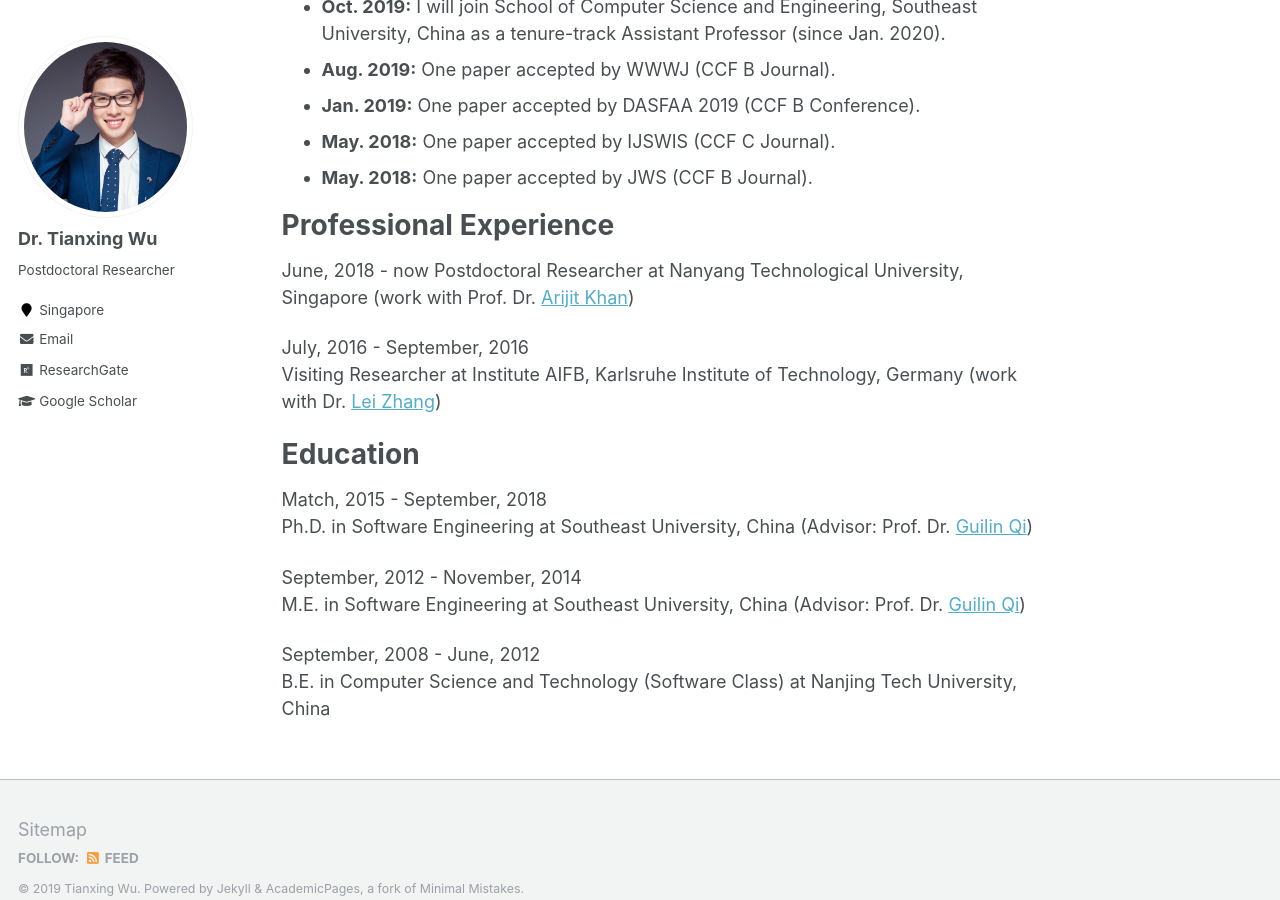
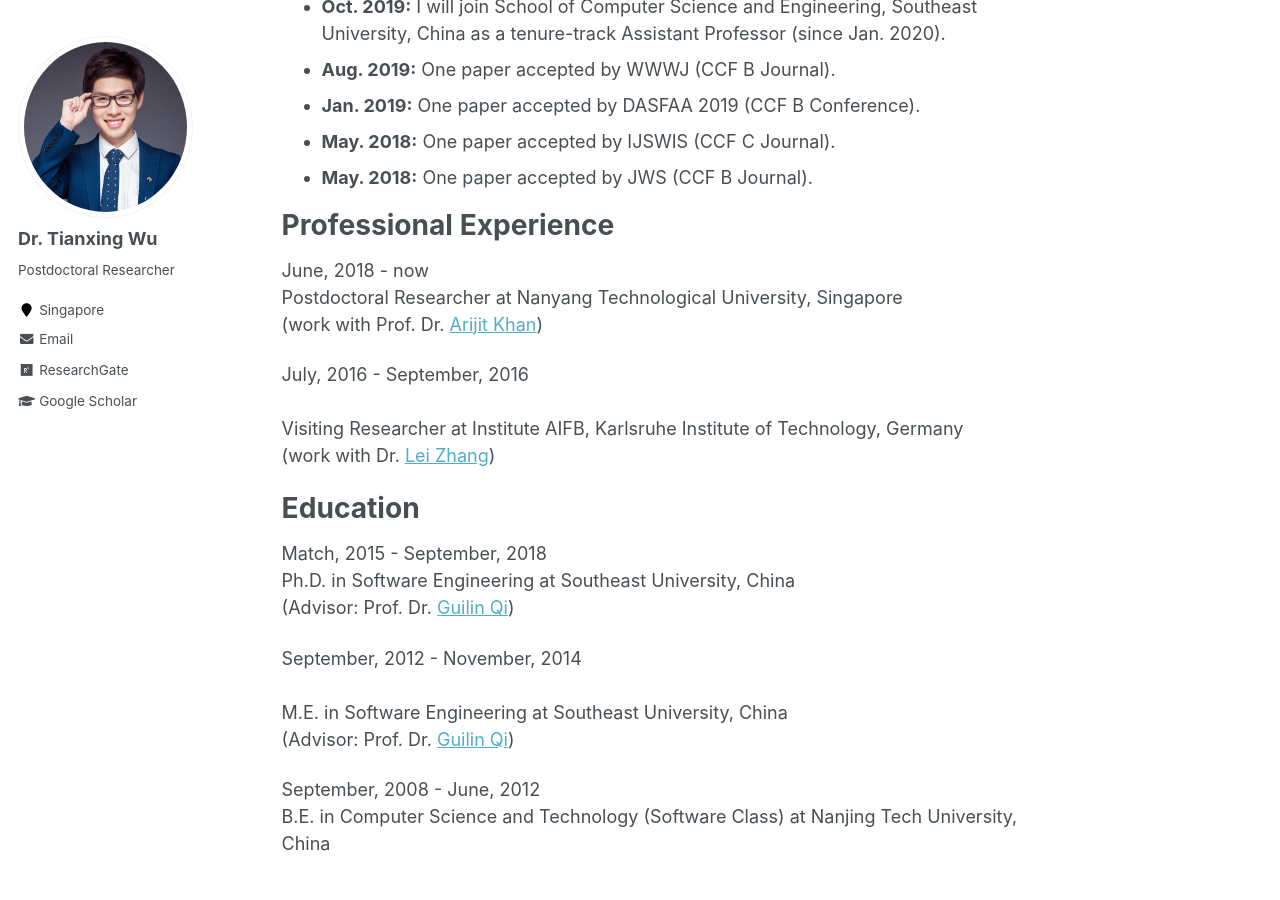
Before and after one commit to tianxing-wu/tianxing-wu.github.io, a Jekyll site: the page built from _pages/about.md, in a window 1280 px wide and 900 px high, scrolled down 554 px. Built offline with Jekyll 4.4.1, drawn with Linux system fonts in a browser that asks for light colours.

Commit message:
site update

```diff
--- a/_pages/about.md
+++ b/_pages/about.md
@@ -26,23 +26,23 @@ News
 
 Professional Experience
 ======
-June, 2018 - now
-Postdoctoral Researcher at Nanyang Technological University, Singapore
+June, 2018 - now <br>
+Postdoctoral Researcher at Nanyang Technological University, Singapore <br>
 (work with Prof. Dr. [Arijit Khan](https://www.ntu.edu.sg/home/arijit.khan/index.html))
 
-July, 2016 - September, 2016
-Visiting Researcher at Institute AIFB, Karlsruhe Institute of Technology, Germany
+July, 2016 - September, 2016 <br>
+Visiting Researcher at Institute AIFB, Karlsruhe Institute of Technology, Germany <br>
 (work with Dr. [Lei Zhang](https://scholar.google.de/citations?user=jr-o314AAAAJ&hl=en))
 
 Education
 ======
-Match, 2015 - September, 2018
-Ph.D. in Software Engineering at Southeast University, China
+Match, 2015 - September, 2018 <br>
+Ph.D. in Software Engineering at Southeast University, China <br>
 (Advisor: Prof. Dr. [Guilin Qi](https://cse.seu.edu.cn/2019/0103/c23024a257135/page.htm))
 
-September, 2012 - November, 2014
-M.E. in Software Engineering at Southeast University, China
+September, 2012 - November, 2014 <br>
+M.E. in Software Engineering at Southeast University, China <br>
 (Advisor: Prof. Dr. [Guilin Qi](https://cse.seu.edu.cn/2019/0103/c23024a257135/page.htm))
 
-September, 2008 - June, 2012
+September, 2008 - June, 2012 <br>
 B.E. in Computer Science and Technology (Software Class) at Nanjing Tech University, China
```
Also changed, not shown: 1 other file.
